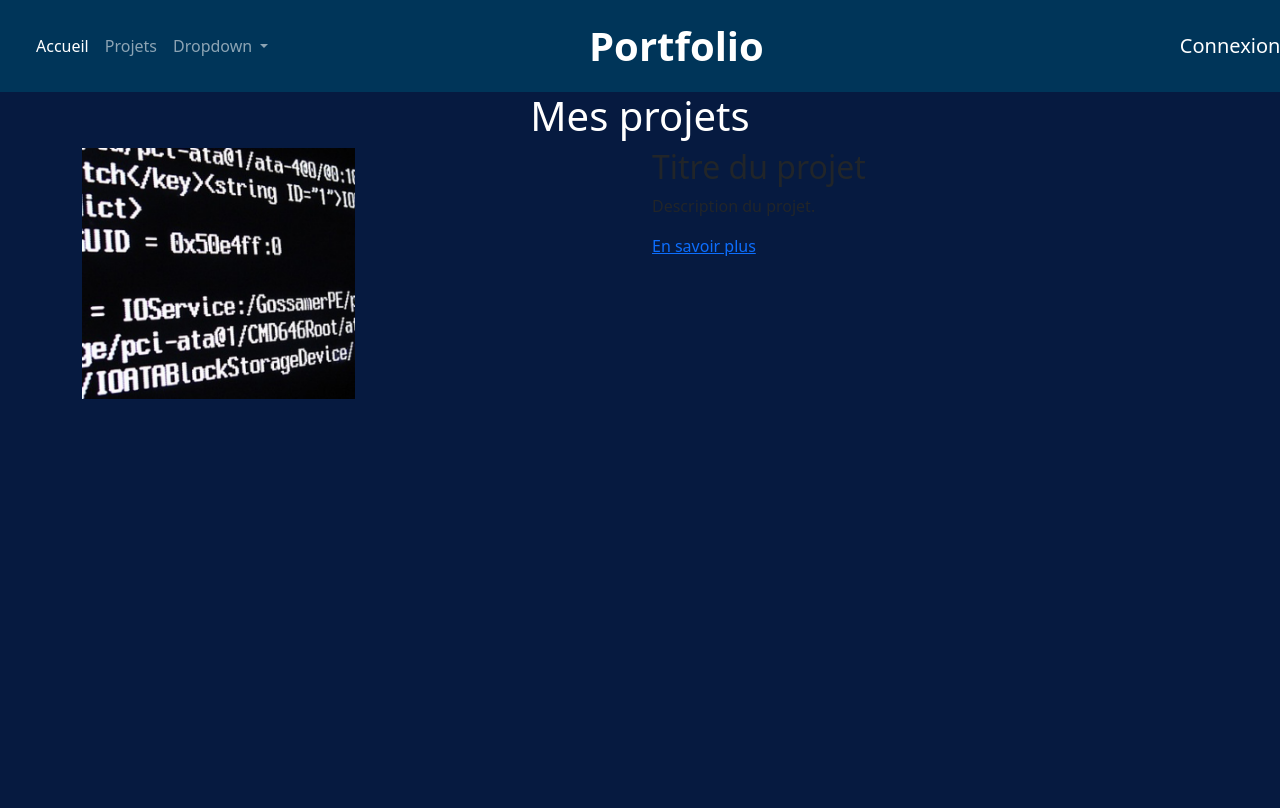
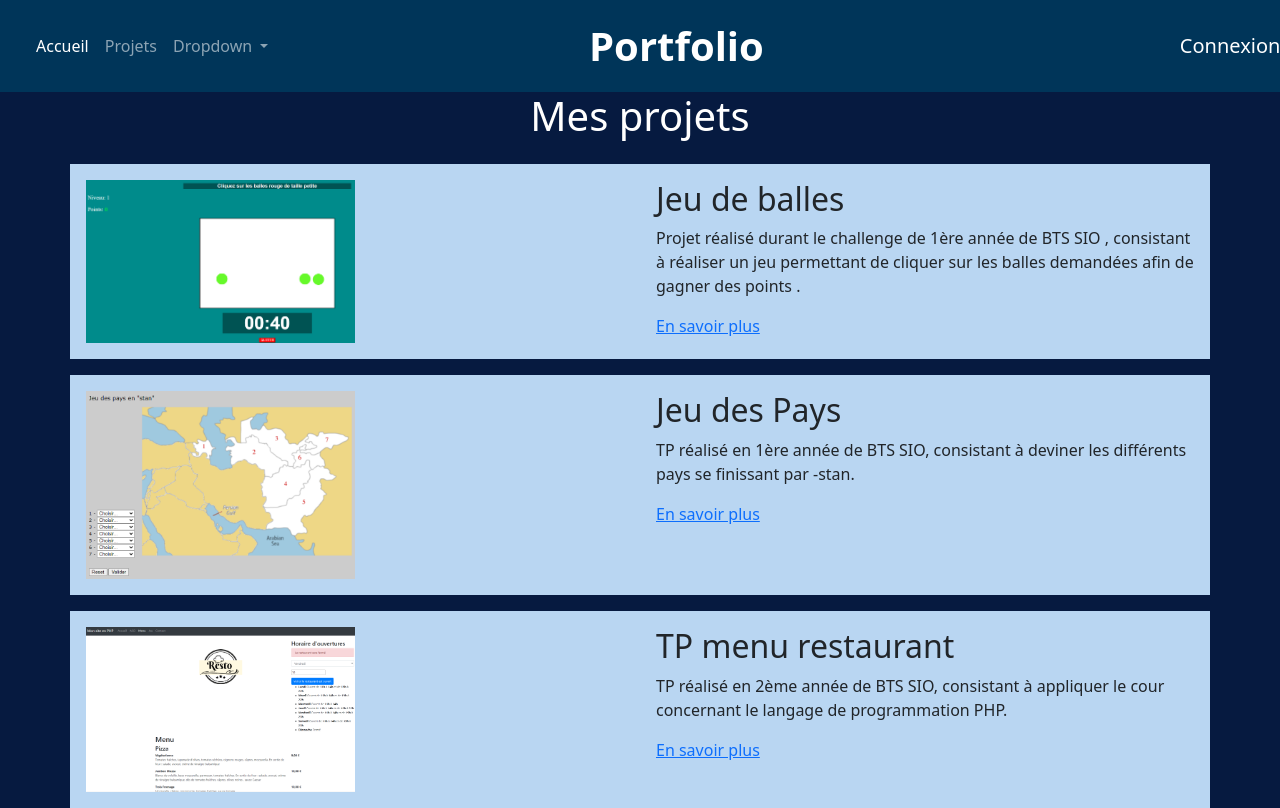
Before and after one commit to LucasSch1/projet-portfolio, a PHP site: page /projets.php in a window 1280 px wide. Before the commit the page ends 399 px from the top, so only its background shows below. Run offline with PHP 8.4, Linux system fonts and the light colour scheme.

Commit message:
Ajout des projets sur la page Projets

```diff
--- a/projets.php
+++ b/projets.php
@@ -4,19 +4,43 @@
 <html lang="en">
 <body>
     <h1 class="text-center text-white">Mes projets</h1>
-    <div class="liste d-flex justify-content-center">
+    <div class="liste d-flex justify-content-center flex-column">
+        <div class="container my-3">
+            <div class="row projet1">
+                <div class="col-md-6 p-3">
+                <img src="/images/images_projets/jeu_de_balles/jeu_balles_presentation.png" alt="Image du projet" class="img-fluid w-50 justify-content-center" >
+                </div>
+                <div class="col-md-6 p-3">
+                <h2>Jeu de balles</h2>
+                <p>Projet réalisé durant le challenge de 1ère année de BTS SIO , consistant à réaliser un jeu permettant de cliquer sur les balles demandées     afin de gagner des points . </p>
+                <a href="#">En savoir plus</a>
+                </div>
+            </div>
+        </div>
+        <div class="container mb-3">
+            <div class="row projet1">
+                <div class="col-md-6 p-3">
+                <img src="/images/images_projets/jeu_des_pays/jeu_des_pays_presentation.png" alt="Image du projet" class="img-fluid w-50 justify-content-center" >
+                </div>
+                <div class="col-md-6 p-3">
+                <h2>Jeu des Pays</h2>
+                <p>TP réalisé en 1ère année de BTS SIO, consistant à deviner les différents pays se finissant par -stan.</p>
+                <a href="#">En savoir plus</a>
+                </div>
+            </div>
+        </div>
         <div class="container">
-    <div class="row">
-        <div class="col-md-6">
-        <img src="/images/projet_image.png" alt="Image du projet" class="img-fluid w-50 justify-content-center" >
+            <div class="row projet1">
+                <div class="col-md-6 p-3">
+                <img src="/images/images_projets/tp_php/tp_menu_restaurant_presentation.png" alt="Image du projet" class="img-fluid w-50 justify-content-center" >
+                </div>
+                <div class="col-md-6 p-3">
+                <h2>TP menu restaurant</h2>
+                <p>TP réalisé en 2ème année de BTS SIO, consistant à appliquer le cour concernant le langage de programmation PHP.</p>
+                <a href="#">En savoir plus</a>
+                </div>
+            </div>
         </div>
-        <div class="col-md-6">
-        <h2>Titre du projet</h2>
-        <p>Description du projet.</p>
-        <a href="#">En savoir plus</a>
-        </div>
-    </div>
-    </div>
     </div>
 </body>
 </html>
--- a/styles.css
+++ b/styles.css
@@ -34,3 +34,7 @@ body{
 label{
     color: white;
 }
+
+.projet1{
+    background-color: #B9D6F2;
+}
```
Also changed, not shown: images/images_projets/challenge2023/challenge2023_presentation.png (added), images/images_projets/jeu_de_balles/jeu_balles_presentation.png (added), images/images_projets/jeu_des_pays/jeu_des_pays_presentation.png (added), images/images_projets/site_golf-v1/site_golf_v1_presentation.png (added), images/images_projets/tp_php/tp_menu_restaurant_presentation.png (added).
